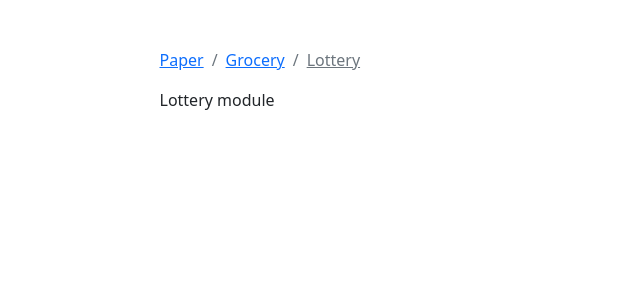
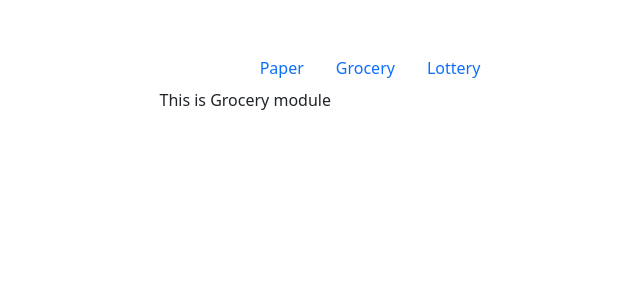
Before and after one commit to senal/newsagency, a React (Create React App) app in the folder agency/Manager/ClientApp/: page /lottery in a window 1280 px wide. Shown: the top 300 px of the page, without its empty margins (270-910 px from the left). Built offline with nearby package versions, Linux system fonts and the light colour scheme.

Commit message:
#3 Organise Paper module with sub sections

```diff
--- a/agency/Manager/ClientApp/src/Shell.tsx
+++ b/agency/Manager/ClientApp/src/Shell.tsx
@@ -1,4 +1,3 @@
-import { features } from 'process';
 import React from 'react';
 import {
     BrowserRouter as Router,
@@ -10,49 +9,46 @@ import {
 const ShellDashboard = React.lazy(() => import('./ShellDashboard'));
 
 // Components belong to Paper module
-const PaperIndex = React.lazy(() => import('./features/papers/Index'));
+const PaperDashboard = React.lazy(() => import('./features/papers/Dashboard'));
 
 // Components belong to Grocery module
-const GroceryIndex = React.lazy(() => import('./features/grocery/Index'));
+const GroceryDashboard = React.lazy(() => import('./features/grocery/Dashboard'));
 
 // Components belong to Lottery module
-const LotteryIndex = React.lazy(() => import('./features/lottery/Index'));
+const LotteryDashboard = React.lazy(() => import('./features/lottery/Dashboard'));
 
 const Shell = () => {
     return (
     <div className="container p-5">
-        <div className="row justify-content-sm-center">
+        <div className="row justify-content-center">
             <div className="col-sm-5">
                 <React.Suspense fallback={<span>Loading...</span>}>
                     <Router>
-                        <ol className="breadcrumb">
+                        <ul className="nav justify-content-center">
                             <NavLink
                                 to="/paper"
-                                className="breadcrumb-item"
-                                activeClassName="active"
+                                className="nav-link"
                              >
                              Paper
                             </NavLink>
                             <NavLink
                                 to="/grocery"
-                                className="breadcrumb-item"
-                                activeClassName="active"
+                                className="nav-link active"
                              >
                              Grocery
                             </NavLink>
                             <NavLink
                                 to="/lottery"
-                                className="breadcrumb-item"
-                                activeClassName="active"
+                                className="nav-link"
                              >
                              Lottery
                             </NavLink>
-                        </ol>
+                        </ul>
                         <Switch>
                             <Route exact path="/" component={ShellDashboard} />
-                            <Route exact path="/paper" component={PaperIndex} />
-                            <Route exact path="/grocery" component={GroceryIndex} />
-                            <Route exact path="/lottery" component={LotteryIndex} />
+                            <Route exact path="/paper" component={PaperDashboard} />
+                            <Route exact path="/grocery" component={GroceryDashboard} />
+                            <Route exact path="/lottery" component={LotteryDashboard} />
                         </Switch>
                     </Router>
                 </React.Suspense>
--- a/agency/Manager/ClientApp/src/features/grocery/Index.tsx
+++ b/agency/Manager/ClientApp/src/features/grocery/Dashboard.tsx
@@ -1,7 +1,7 @@
 import React from 'react';
 
-const Index = () => {
+const Dashboard = () => {
     return (<div>This is Grocery module</div>);
 }
 
-export default Index;
+export default Dashboard;
--- /dev/null
+++ b/agency/Manager/ClientApp/src/features/lottery/Dashboard.tsx
@@ -0,0 +1,7 @@
+import React from 'react';
+
+const Dashboard = () => {
+    return (<div>This is Grocery module</div>);
+}
+
+export default Dashboard;
--- a/agency/Manager/ClientApp/src/features/lottery/Index.tsx
+++ /dev/null
@@ -1,8 +0,0 @@
-import React from 'react';
-
-const Index = () => {
-    return (<div>Lottery module</div>)
-}
-
-
-export default Index;
--- /dev/null
+++ b/agency/Manager/ClientApp/src/features/papers/Dashboard.tsx
@@ -0,0 +1,58 @@
+import React from 'react';
+import {
+    BrowserRouter as Router,
+    Route,
+    Switch,
+    NavLink,
+    useRouteMatch
+} from 'react-router-dom'
+
+const Dashboard = () => {
+
+    const match = useRouteMatch();
+
+    // inventory
+    const inventoryComponent = React.lazy(() => import('./inventorry/Index'));
+
+    // delivery
+    const deliveryComponent = React.lazy(() => import('./delivery/Index'));
+
+    // advertisments
+    const advertisementsComponent = React.lazy(() => import('./advertisements/Index'));
+
+    // returns
+    const returnsComponent = React.lazy(() => import('./returns/Index'));
+
+
+
+    return (
+        <div>
+            <React.Suspense fallback={<span>Loading...</span>}>
+                <Router>
+                    <ul>
+                        <NavLink to={`${match.url}/`}
+                        className="nav-link"
+                        activeClassName="active">Inventory</NavLink>
+                        <NavLink to={`${match.url}/delivery`}
+                        className="nav-link"
+                        activeClassName="active">Delivery</NavLink>
+                        <NavLink to={`${match.url}/returns`}
+                        className="nav-link"
+                        activeClassName="active">Returns</NavLink>
+                        <NavLink to={`${match.url}/advertisements`}
+                        className="nav-link"
+                        activeClassName="active">Advertisement</NavLink>
+                    </ul>
+                    <Switch>
+                            <Route exact path={`${match.url}/`} component={inventoryComponent} />
+                            <Route exact path={`${match.url}/delivery`} component={deliveryComponent} />
+                            <Route exact path={`${match.url}/advertisements`} component={advertisementsComponent} />
+                            <Route exact path={`${match.url}/returns`} component={returnsComponent} />
+                        </Switch>
+                </Router>
+            </React.Suspense>
+        </div>
+    );
+}
+
+export default Dashboard;
--- a/agency/Manager/ClientApp/src/features/papers/Index.tsx
+++ /dev/null
@@ -1,7 +0,0 @@
-import React from 'react';
-
-const Index = () => {
-    return (<div>News papers module</div>)
-}
-
-export default Index;
--- /dev/null
+++ b/agency/Manager/ClientApp/src/features/papers/advertisements/Index.tsx
@@ -0,0 +1,8 @@
+import React from 'react'
+
+
+const Index = () => {
+    return (<div>Advertisements </div>);
+}
+
+export default Index;
--- /dev/null
+++ b/agency/Manager/ClientApp/src/features/papers/delivery/Index.tsx
@@ -0,0 +1,8 @@
+import React from 'react'
+
+
+const Index = () => {
+    return (<div>Delivery </div>);
+}
+
+export default Index;
--- /dev/null
+++ b/agency/Manager/ClientApp/src/features/papers/inventorry/Index.tsx
@@ -0,0 +1,8 @@
+import React from 'react'
+
+
+const Index = () => {
+    return (<div>Inventory </div>);
+}
+
+export default Index;
--- /dev/null
+++ b/agency/Manager/ClientApp/src/features/papers/returns/Index.tsx
@@ -0,0 +1,8 @@
+import React from 'react'
+
+
+const Index = () => {
+    return (<div>Returns </div>);
+}
+
+export default Index;
```
